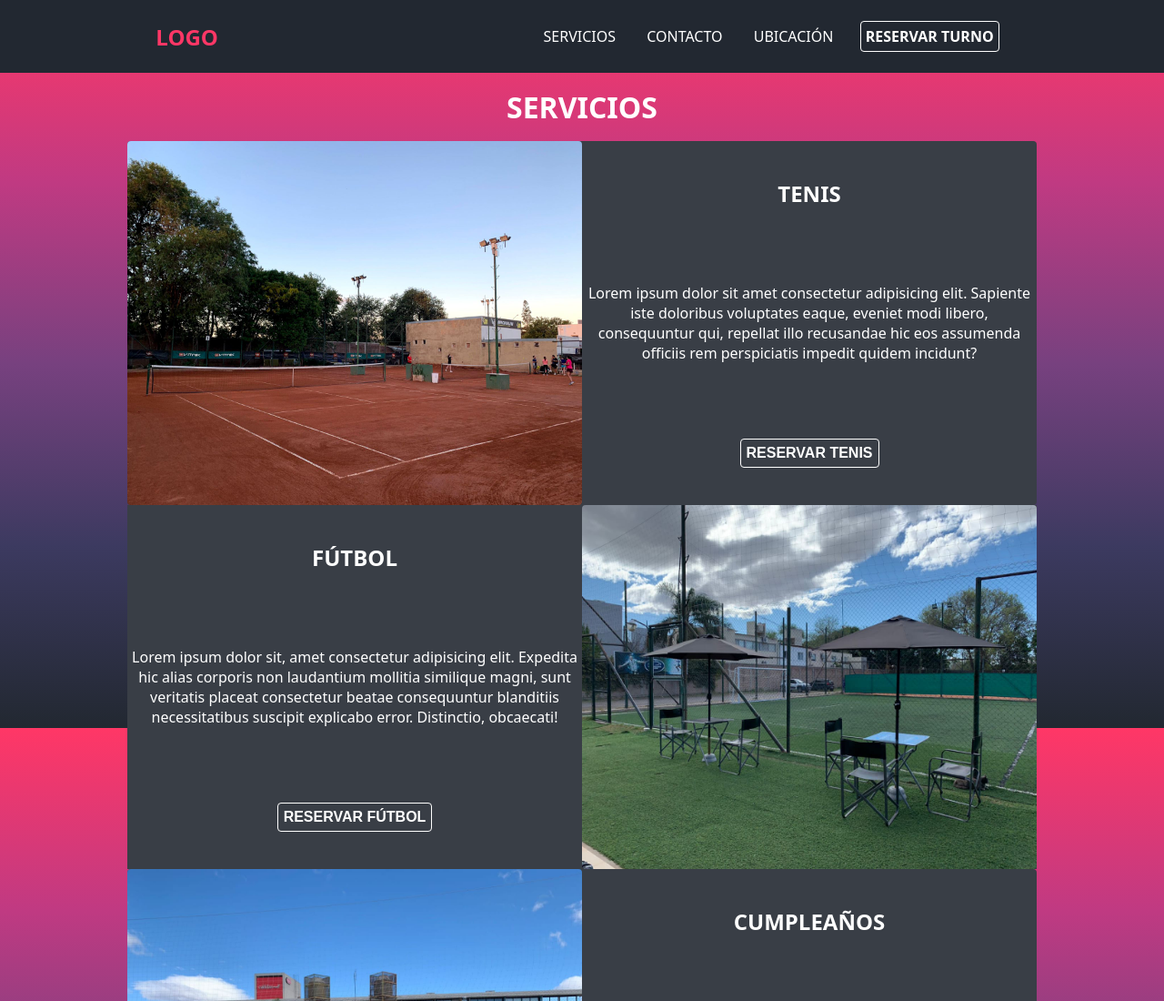
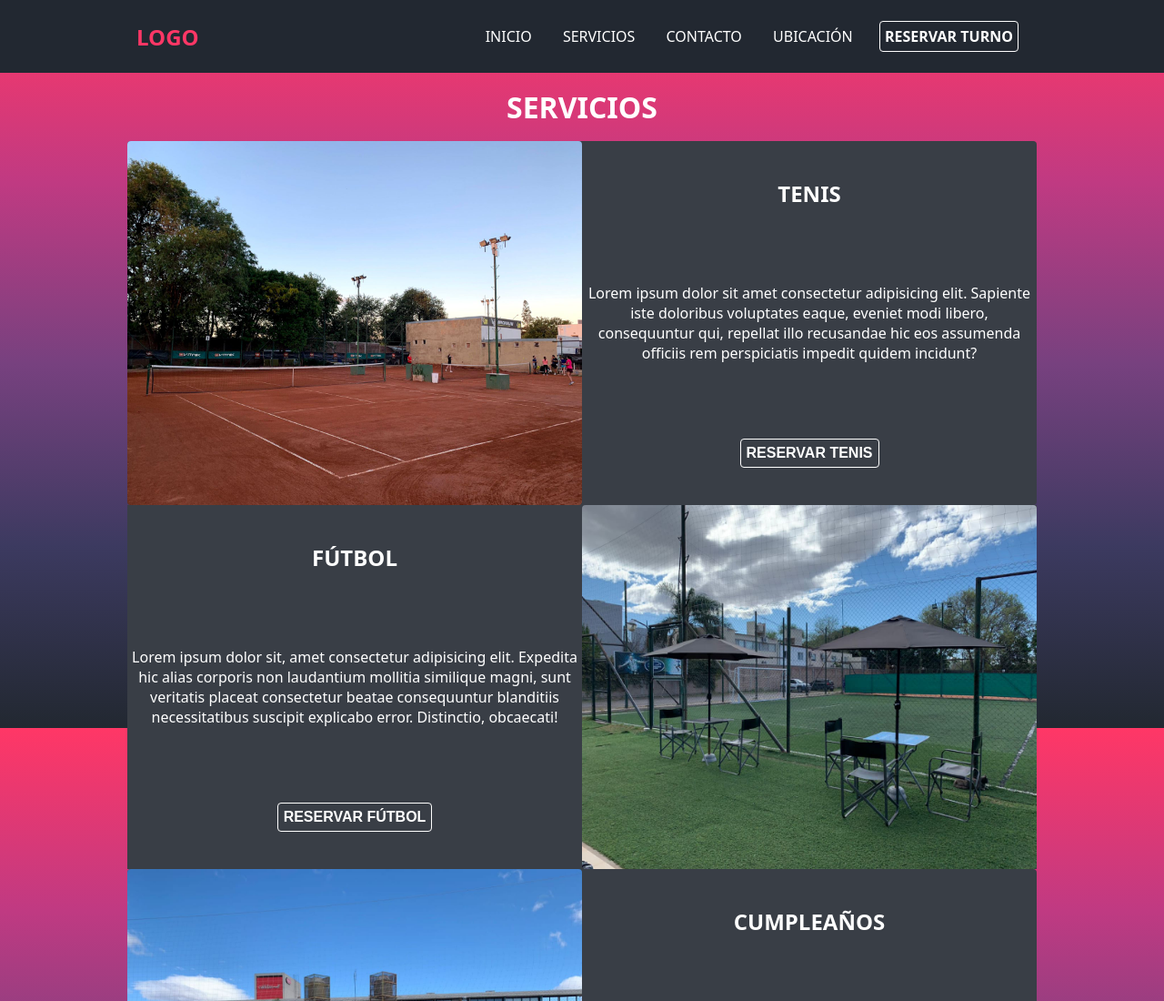
Before and after one commit to gonziramirez/Proyecto_Final, a plain HTML site: page servicios.html in a window 1280 px wide. Shown: the top 1100 px of the page at 91% size. Drawn offline with Linux system fonts and the light colour scheme.

Commit message:
Agregue inico a nav servicios

```diff
--- a/servicios.html
+++ b/servicios.html
@@ -13,6 +13,7 @@
         <nav>
             <a class="logo" href="index.html">LOGO</a>
             <ul>
+                <li><a href="index.html">INICIO</a></li>
                 <li><a href="servicios.html">SERVICIOS</a></li>
                 <li><a href="contacto.html">CONTACTO</a></li>
                 <li><a href="ubicacion.html">UBICACIÓN</a></li>
```
